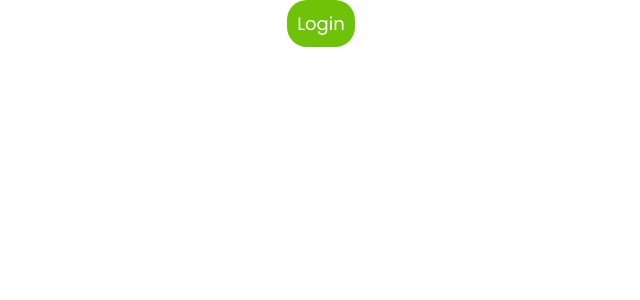
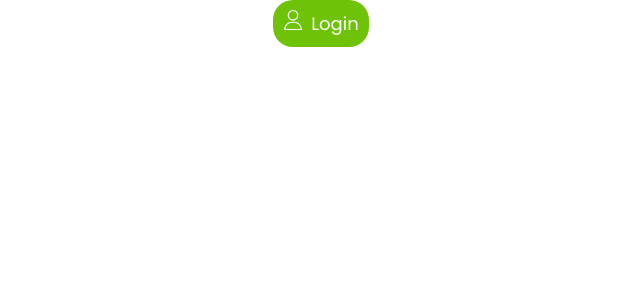
Before and after one commit to Abishekpriyan12/Tosstheturf-, a React (Create React App) app in the folder client/: page / in a window 1280 px wide. Shown: the top 300 px of the page, without its empty margins (319-959 px from the left). Built offline with nearby package versions, Linux system fonts and the light colour scheme.

Commit message:
button component modified and icons folder added

```diff
--- a/client/src/components/Button-Component/ButtonComponent.js
+++ b/client/src/components/Button-Component/ButtonComponent.js
@@ -2,7 +2,7 @@ import React from "react";
 import './ButtonComponent.css'
 const ButtonComponent = ({btnName,iconPath}) => {
     return(<div className="button">
-        <button>{iconPath && <img src={iconPath} alt={`${btnName} icon`}></img>}{btnName}</button>
+        <button>{iconPath && <img src={`/assests/icons/${iconPath}`} alt={`${btnName} icon`}></img>}{btnName}</button>
     </div>)
 };
 export default ButtonComponent;
--- a/client/src/components/Home-Component/HomePageComponent.js
+++ b/client/src/components/Home-Component/HomePageComponent.js
@@ -2,7 +2,7 @@ import React from "react";
 import ButtonComponent from "../Button-Component/ButtonComponent";
 const HomePageComponent = () => {
     return(<div className="home-page">
-        <ButtonComponent btnName="Login"></ButtonComponent>
+        <ButtonComponent iconPath="user.png" btnName="Login"></ButtonComponent>
     </div>)
 };
 export default HomePageComponent;
```
Also changed, not shown: client/public/assests/icons/user.png (added).
